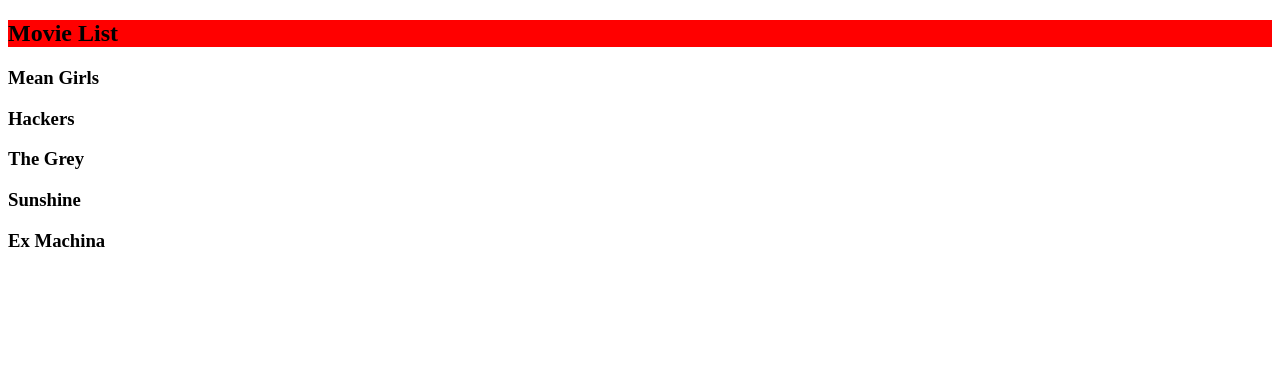
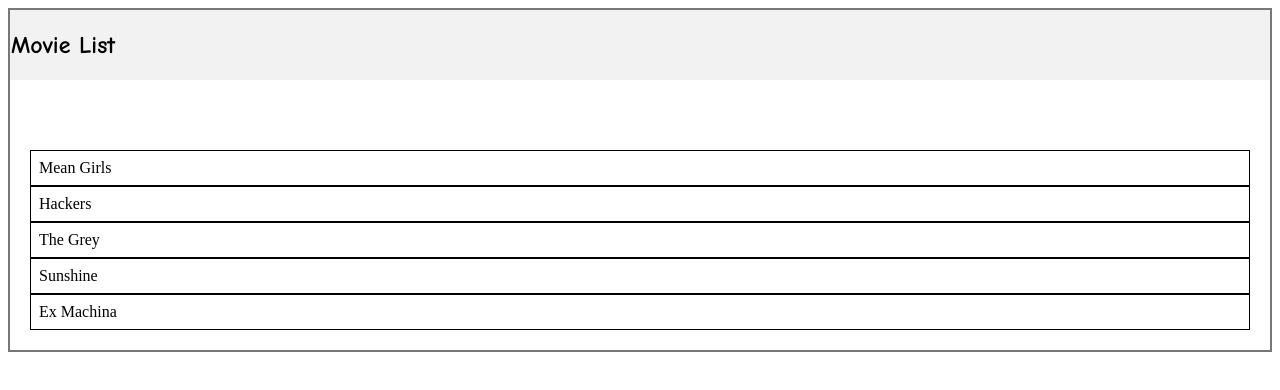
Before and after one commit to Deepali2/MovieList, a React app: page / in a window 1280 px wide. Built offline with nearby package versions, Linux system fonts and the light colour scheme.

Commit message:
completes level 1

```diff
--- a/src/MovieEntry.js
+++ b/src/MovieEntry.js
@@ -1,19 +1,25 @@
 import React from "react";
 import PropTypes from 'prop-types';
+import style from "./styles/style.css"
 
 
 class MovieEntry extends React.Component {
   render() {
     return (
-      <h3>{this.props.movie.title}</h3>
+        <div className={style.MovieEntry}>
+          {this.props.movie.title}
+        </div>
     );
   }
 }
 
-MovieEntry.propTypes = {
-  movie: PropTypes.shape({
-    title: PropTypes.string
-  }).isRequired
-};
+MovieEntry.propTypes= {
+  movie: PropTypes.object.isRequired
+}
+// MovieEntry.propTypes = {
+//   movie: PropTypes.shape({
+//     title: PropTypes.string
+//   }).isRequired
+// };
 
 export default MovieEntry;
--- a/src/MovieList.js
+++ b/src/MovieList.js
@@ -1,13 +1,16 @@
 import React from "react";
 import Movies from "./Movies.js";
 import {movies} from "./example_data.js";
+import style from "./styles/style.css"
 
 class MovieList extends React.Component {
   render() {
     return (
       <div>
-        <h1>Movie List</h1>
-        <Movies movies = {movies}/>
+        <div className={style.MovieListTitle}>
+          <h1>Movie List</h1>
+        </div>
+      <Movies movies = {movies}/>
       </div>
     );
   }
--- a/src/Movies.js
+++ b/src/Movies.js
@@ -1,12 +1,18 @@
 import React from "react";
 import MovieEntry from "./MovieEntry.js";
 import { movies } from "./example_data.js";
+import style from "./styles/style.css"
+
 
 class Movies extends React.Component {
   render() {
     return (
       <div>
-        {movies.map(movie => <MovieEntry movie={movie}/>)}
+        <div className={style.BlankSpace}>
+        </div>
+          <div className={style.movies}>
+            {movies.map((movie, index) => <MovieEntry movie={movie} key={`${movie}${index}`}/>)}
+        </div>
       </div>
     );
   }
--- a/src/styles/style.css
+++ b/src/styles/style.css
@@ -1,3 +1,23 @@
-h1{
-  background-color: red;
+body{
+  border: 2px solid #777777;
 }
+
+.MovieListTitle {
+  background-color: #f2f2f2;
+  padding: 1px;
+  font-family: "Comic Sans MS", cursive, sans-serif;
+}
+
+.BlankSpace {
+  height: 50px;
+}
+
+
+.MovieEntry {
+  padding: 8px;
+  border: 1px solid black;
+}
+
+.movies {
+  margin: 20px;
+}
```
Also changed, not shown: src/index.html (+1 -0 lines).
